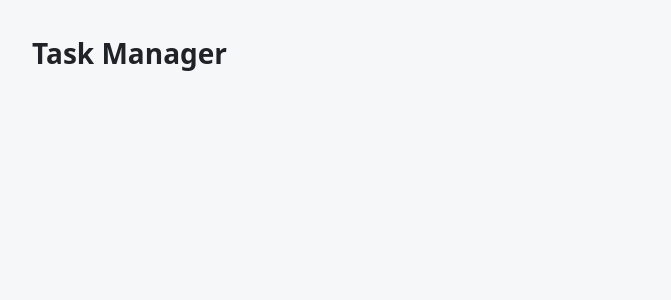
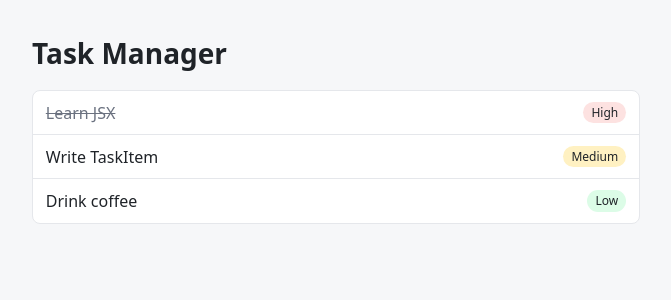
Before and after one commit to AbdurrahmanEmarah/task-manager, a React (Vite) app in the folder client/: page / in a window 1280 px wide. Shown: the top 300 px of the page, without its empty margins (304-975 px from the left). Built offline with nearby package versions, Linux system fonts and the light colour scheme.

Commit message:
Day 4 Part A: App renders TaskItem list from hard-coded tasks
Co-Authored-By: Claude Opus 5.5 <noreply@anthropic.com>
Claude-Session: https://claude.ai/code/session_017qwDNUXx15rZ7PVzM1YhNr

```diff
--- a/client/src/App.jsx
+++ b/client/src/App.jsx
@@ -1,4 +1,21 @@
-// Placeholder from the setup commit — you'll replace this whole file in Part A.
+import TaskItem from './components/TaskItem'
+
+// Hard-coded data shaped like the API's tasks (note _id, not id).
+const initialTasks = [
+  { _id: 'a1', title: 'Learn JSX', done: true, priority: 'high' },
+  { _id: 'b2', title: 'Write TaskItem', done: false, priority: 'medium' },
+  { _id: 'c3', title: 'Drink coffee', done: false, priority: 'low' },
+]
+
 export default function App() {
-  return <h1>Task Manager</h1>
+  return (
+    <>
+      <h1>Task Manager</h1>
+      <ul>
+        {initialTasks.map((t) => (
+          <TaskItem key={t._id} task={t} />
+        ))}
+      </ul>
+    </>
+  )
 }
--- /dev/null
+++ b/client/src/components/TaskItem.jsx
@@ -0,0 +1,9 @@
+// One row in the list. Receives a single task via props (like a readonly ctor param).
+export default function TaskItem({ task }) {
+  return (
+    <li>
+      <span className={task.done ? 'title done' : 'title'}>{task.title}</span>
+      <span className={`priority ${task.priority}`}>{task.priority}</span>
+    </li>
+  )
+}
```
Also changed, not shown: 1 other file (tests, documents, lock files or other folders).
